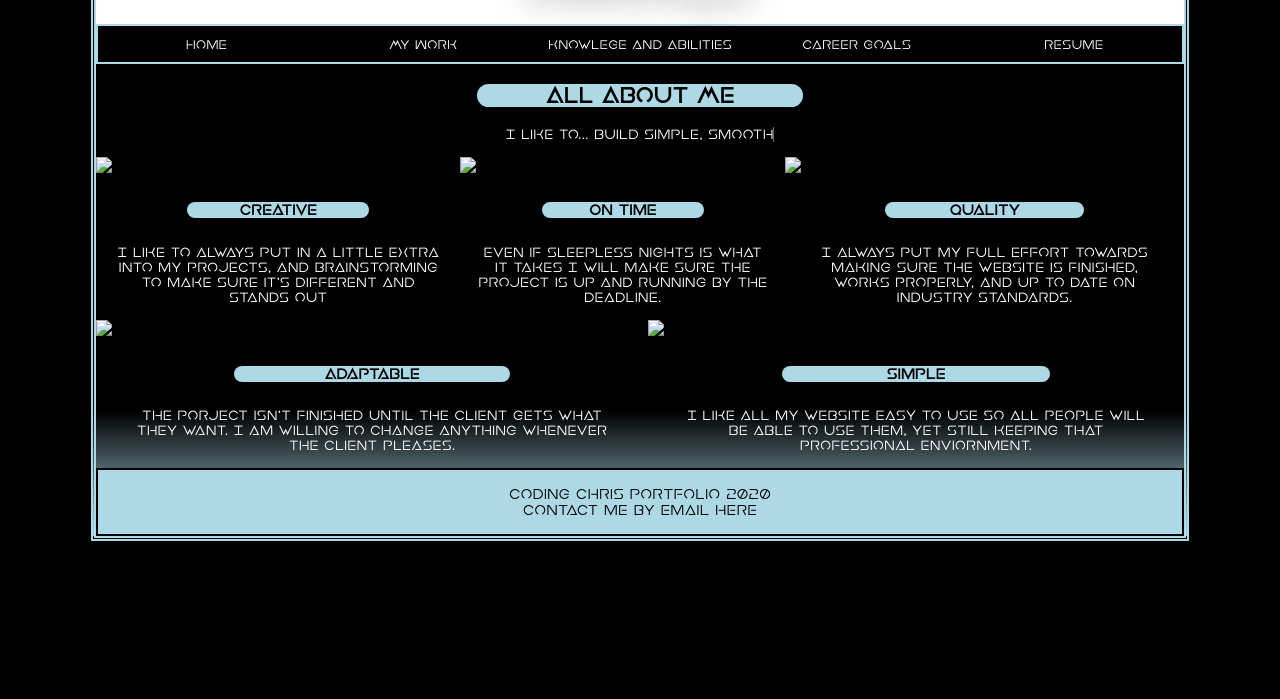
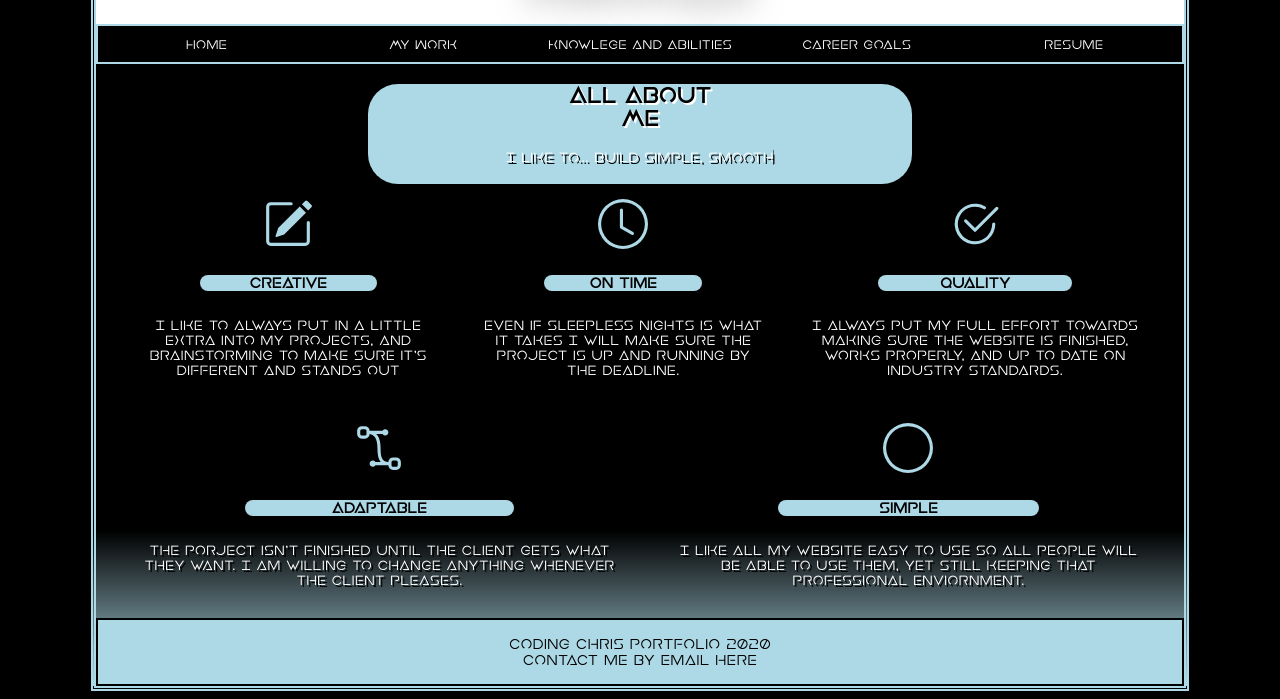
Before and after one commit to charwood217/Portfolio-Website2.0, a plain HTML site: page index.html in a window 1280 px wide. Shown: the part 104-803 px from the top of the page. Drawn offline with Linux system fonts and the light colour scheme.

Commit message:
Updated Code
added icons to the index and touched up the css

```diff
--- a/Home.css
+++ b/Home.css
@@ -81,6 +81,7 @@ div.col-1-5:hover, a:active{
 }
 div.container{
     display: flex;
+    padding: 15px;
 }
 /*Nav Bar*/
 
@@ -97,6 +98,15 @@ nav a:link, a:visited{
 }
 
 /*Article "About Me"*/
+div#aboutMe{
+    display: block;
+    width: 50%;
+    margin-right: auto;
+    margin-left: auto;
+    height: 100px;
+    background-color: lightblue;
+    border-radius: 30px;
+}
 article h1{
     width: 30%;
     background-color: lightblue;
@@ -104,6 +114,7 @@ article h1{
     margin-right: auto;
     margin-left: auto;
     text-align: center;
+    text-shadow: 2px 2px white;
 }
 article p{
     text-align: center;
@@ -112,6 +123,7 @@ article p{
     width: 90%;
     margin-right: auto;
     margin-left: auto;
+    text-shadow: 2px 2px black;
 
 }
 article h5{
@@ -125,14 +137,30 @@ article h5{
     margin-left: auto;
 }
 
-/* svg {
-    height: 100px;
-    width: 100px;
-    background-color: lightblue;
+svg {
+    display: block;
+    width: 50px;
+    height: 50px;
+    color: lightblue;
     margin-left: auto;
     margin-right: auto;
     padding:0;
-} */
+}
+div.box1{
+    border: 3px lightblue solid;
+}
+div.box2{
+    border: 3px lightblue solid;
+}
+div.box3{
+    border: 3px lightblue solid;
+}
+div.box4{
+    border: 3px lightblue solid;
+}
+div.box5{
+    border: 3px lightblue solid;
+}
 
 
 
--- a/index.html
+++ b/index.html
@@ -41,6 +41,7 @@
         </div>
     </header>
     <article>
+        <div id="aboutMe">
             <h1>All About Me</h1>
                 <p>I like to...
                     <span
@@ -49,16 +50,16 @@
                         data-rotate='["build simple, smooth websites.",
                         "make my websites easy to use.",
                         "Work with my clients everystep of the way.",
-                "Turn a problem into a possibility!"]'></span>
+                        "Turn a problem into a possibility!"]'>
+                    </span>
                 </p>
+        </div>
         <div class="container">
             <div class="box-1">
-                    <!-- <svg viewBox="0 0 10 10">
-                        <rect width="10" height="10">
-                          <animate attributeName="rx" values="0;5;0" dur="10s" repeatCount="indefinite" />
-                        </rect>
-                      </svg> -->
-                      <img src="#"/>
+                <svg width="1em" height="1em" viewBox="0 0 16 16" class="bi bi-pencil-square" fill="currentColor" xmlns="http://www.w3.org/2000/svg">
+                    <path d="M15.502 1.94a.5.5 0 0 1 0 .706L14.459 3.69l-2-2L13.502.646a.5.5 0 0 1 .707 0l1.293 1.293zm-1.75 2.456l-2-2L4.939 9.21a.5.5 0 0 0-.121.196l-.805 2.414a.25.25 0 0 0 .316.316l2.414-.805a.5.5 0 0 0 .196-.12l6.813-6.814z"/>
+                    <path fill-rule="evenodd" d="M1 13.5A1.5 1.5 0 0 0 2.5 15h11a1.5 1.5 0 0 0 1.5-1.5v-6a.5.5 0 0 0-1 0v6a.5.5 0 0 1-.5.5h-11a.5.5 0 0 1-.5-.5v-11a.5.5 0 0 1 .5-.5H9a.5.5 0 0 0 0-1H2.5A1.5 1.5 0 0 0 1 2.5v11z"/>
+                  </svg>
                 <h5>Creative</h5>
                 <p>
                     I like to always put in a little extra into my
@@ -67,7 +68,10 @@
                 </p>
             </div>
             <div class="box-2">
-                <img src="#">
+                <svg width="1em" height="1em" viewBox="0 0 16 16" class="bi bi-clock" fill="currentColor" xmlns="http://www.w3.org/2000/svg">
+                    <path fill-rule="evenodd" d="M8 15A7 7 0 1 0 8 1a7 7 0 0 0 0 14zm8-7A8 8 0 1 1 0 8a8 8 0 0 1 16 0z"/>
+                    <path fill-rule="evenodd" d="M7.5 3a.5.5 0 0 1 .5.5v5.21l3.248 1.856a.5.5 0 0 1-.496.868l-3.5-2A.5.5 0 0 1 7 9V3.5a.5.5 0 0 1 .5-.5z"/>
+                  </svg>
                 <h5>On Time</h5>
                 <p>
                    Even if sleepless nights is what it takes I will make sure
@@ -75,7 +79,10 @@
                 </p>
             </div>
             <div class="box-3">
-                <img src="#">
+                <svg width="1em" height="1em" viewBox="0 0 16 16" class="bi bi-check2-circle" fill="currentColor" xmlns="http://www.w3.org/2000/svg">
+                    <path fill-rule="evenodd" d="M15.354 2.646a.5.5 0 0 1 0 .708l-7 7a.5.5 0 0 1-.708 0l-3-3a.5.5 0 1 1 .708-.708L8 9.293l6.646-6.647a.5.5 0 0 1 .708 0z"/>
+                    <path fill-rule="evenodd" d="M8 2.5A5.5 5.5 0 1 0 13.5 8a.5.5 0 0 1 1 0 6.5 6.5 0 1 1-3.25-5.63.5.5 0 1 1-.5.865A5.472 5.472 0 0 0 8 2.5z"/>
+                  </svg>
                 <h5>Quality</h5>
                 <p>
                     I always put my full effort towards making sure the website is finished,
@@ -85,7 +92,9 @@
         </div>
         <div class="container">
             <div class="box-4">
-                <img src="#">
+                <svg width="1em" height="1em" viewBox="0 0 16 16" class="bi bi-bezier2" fill="currentColor" xmlns="http://www.w3.org/2000/svg">
+                    <path fill-rule="evenodd" d="M1 2.5A1.5 1.5 0 0 1 2.5 1h1A1.5 1.5 0 0 1 5 2.5h4.134a1 1 0 1 1 0 1h-2.01c.18.18.34.381.484.605.638.992.892 2.354.892 3.895 0 1.993.257 3.092.713 3.7.356.476.895.721 1.787.784A1.5 1.5 0 0 1 12.5 11h1a1.5 1.5 0 0 1 1.5 1.5v1a1.5 1.5 0 0 1-1.5 1.5h-1a1.5 1.5 0 0 1-1.5-1.5H6.866a1 1 0 1 1 0-1h1.711a2.839 2.839 0 0 1-.165-.2C7.743 11.407 7.5 10.007 7.5 8c0-1.46-.246-2.597-.733-3.355-.39-.605-.952-1-1.767-1.112A1.5 1.5 0 0 1 3.5 5h-1A1.5 1.5 0 0 1 1 3.5v-1zM2.5 2a.5.5 0 0 0-.5.5v1a.5.5 0 0 0 .5.5h1a.5.5 0 0 0 .5-.5v-1a.5.5 0 0 0-.5-.5h-1zm10 10a.5.5 0 0 0-.5.5v1a.5.5 0 0 0 .5.5h1a.5.5 0 0 0 .5-.5v-1a.5.5 0 0 0-.5-.5h-1z"/>
+                  </svg>
                 <h5>Adaptable</h5>
                 <p>
                     The porject isn't finished until the client gets what they want.
@@ -93,7 +102,9 @@
                 </p>
             </div>
             <div class="box-5">
-                <img src="#">
+                <svg width="1em" height="1em" viewBox="0 0 16 16" class="bi bi-circle" fill="currentColor" xmlns="http://www.w3.org/2000/svg">
+                    <path fill-rule="evenodd" d="M8 15A7 7 0 1 0 8 1a7 7 0 0 0 0 14zm0 1A8 8 0 1 0 8 0a8 8 0 0 0 0 16z"/>
+                  </svg>
                 <h5>Simple</h5>
                 <p>
                     I like all my website easy to use so all people will be able to use them,
```
Lines whose indentation alone changed are shown as unchanged.
